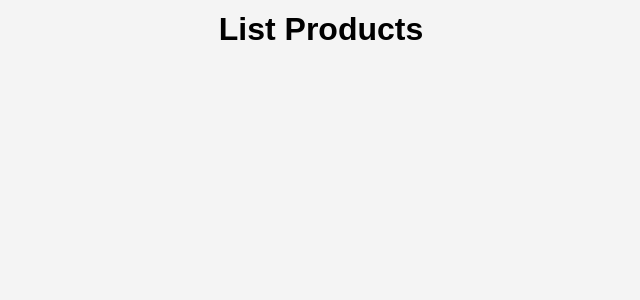
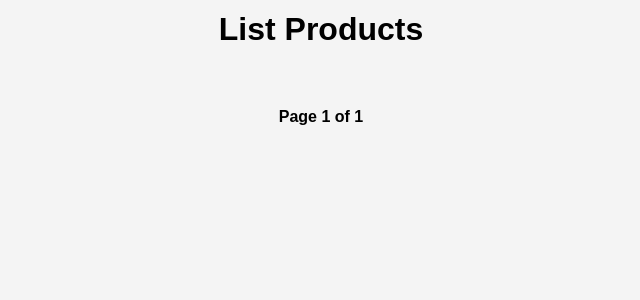
Before and after one commit to codeverse-amol/CommerceCore, a Django app: page /products/listProducts/ in a window 1280 px wide. Shown: the part 120-420 px from the top of the page, without its empty margins (319-959 px from the left). Run offline with Django 5.2, Linux system fonts and the light colour scheme; the visitor is signed in with stand-in values (Sample User, id 1); data that the repository does not hold is empty.

Commit message:
Added product pagination with search-aware

```diff
--- a/apps/products/views.py
+++ b/apps/products/views.py
@@ -8,6 +8,8 @@ from django.db.models import Q
 from apps.products.forms import CategoryForm, ProductForm, TagForm
 from apps.products.models import Product
 # from django.contrib.auth.models import User
+
+from django.core.paginator import Paginator
 
 # Create your views here.
 
@@ -73,10 +75,14 @@ def list_products(request):
 
     # Q objects allow us to perform complex queries with OR conditions. In this case, we are filtering products based on whether the query string is contained in the product's name, description, category name, or tag names. The distinct() method is used to ensure that we don't get duplicate products in the results when a product matches multiple conditions.
 
-    else:
-        products = Product.objects.all()
 
-    return render(request, "products/listProducts.html", {'products':products})
+    paginator = Paginator(products, 8)
+
+    page_number = request.GET.get('page')
+
+    page_obj = paginator.get_page(page_number)
+
+    return render(request, "products/listProducts.html", {'products':products, 'page_obj':page_obj})
 
 
 
--- a/static/css/products.css
+++ b/static/css/products.css
@@ -119,3 +119,35 @@ h1{
     }
 
 }
+
+
+
+
+.pagination{
+
+    margin-top: 30px;
+
+    display: flex;
+    justify-content: center;
+    align-items: center;
+
+    gap: 15px;
+}
+
+.pagination a{
+
+    text-decoration: none;
+
+    padding: 10px 15px;
+
+    background: #111827;
+
+    color: white;
+
+    border-radius: 6px;
+}
+
+.pagination span{
+
+    font-weight: bold;
+}
--- a/templates/products/listProducts.html
+++ b/templates/products/listProducts.html
@@ -15,7 +15,7 @@
 
     <div class="products-container">
 
-        {% for p in products %}
+        {% for p in page_obj %}
         <div class="product-card">
 
             {% if p.image %}
@@ -78,5 +78,38 @@
 
     </div>
 
+    <div class="pagination">
+
+        {% if page_obj.has_previous %}
+
+            <a href="?q={{ request.GET.q }}&page=1">
+                First
+            </a>
+
+            <a href="?q={{ request.GET.q }}&page={{ page_obj.previous_page_number }}">
+                Previous
+            </a>
+
+        {% endif %}
+
+        <span>
+            Page {{ page_obj.number }}
+            of
+            {{ page_obj.paginator.num_pages }}
+        </span>
+
+        {% if page_obj.has_next %}
+
+            <a href="?q={{ request.GET.q }}&page={{ page_obj.next_page_number }}">
+                Next
+            </a>
+
+            <a href="?q={{ request.GET.q }}&page={{ page_obj.paginator.num_pages }}">
+                Last
+            </a>
+
+        {% endif %}
+
+    </div>
 
 {% endblock %}
```
